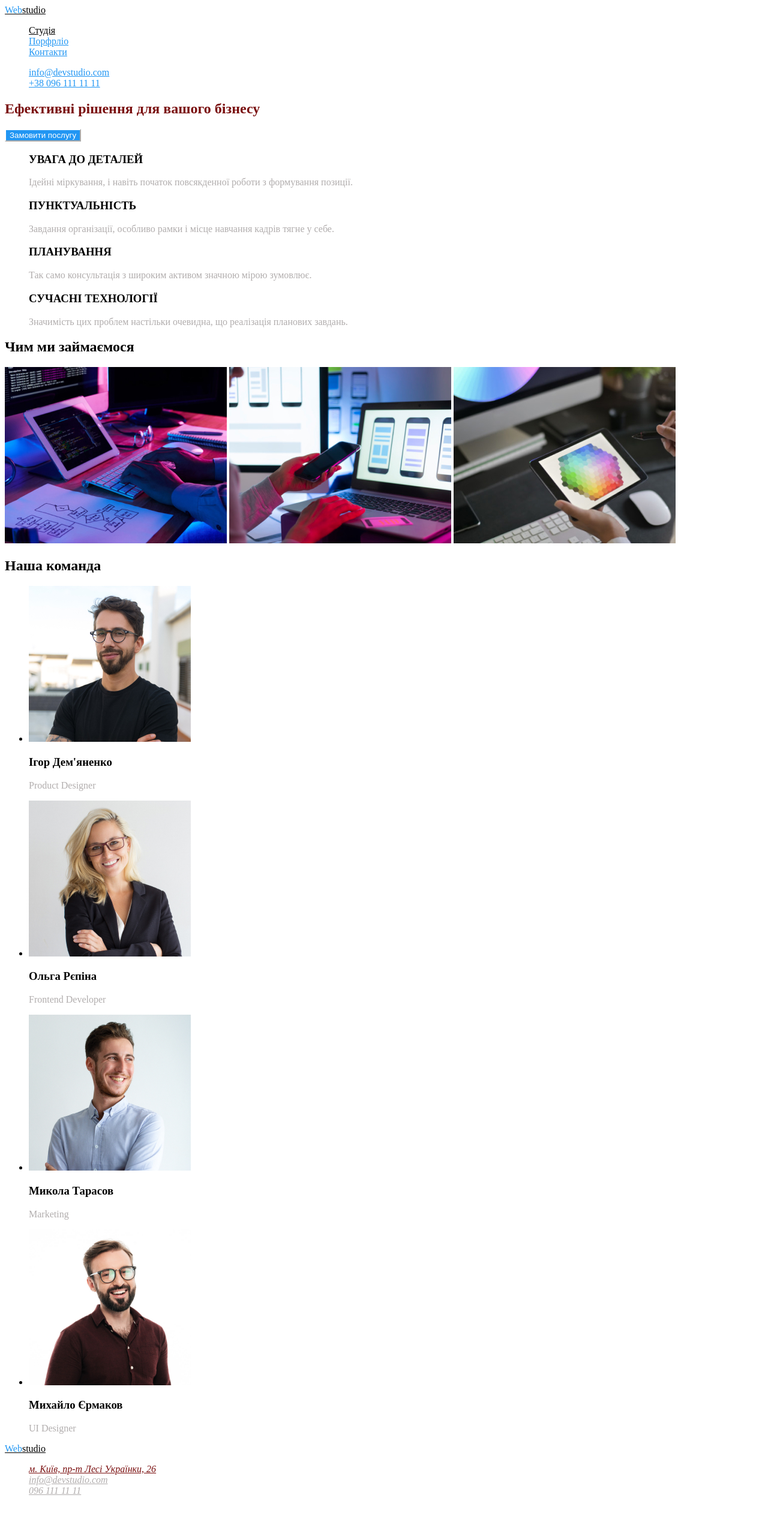
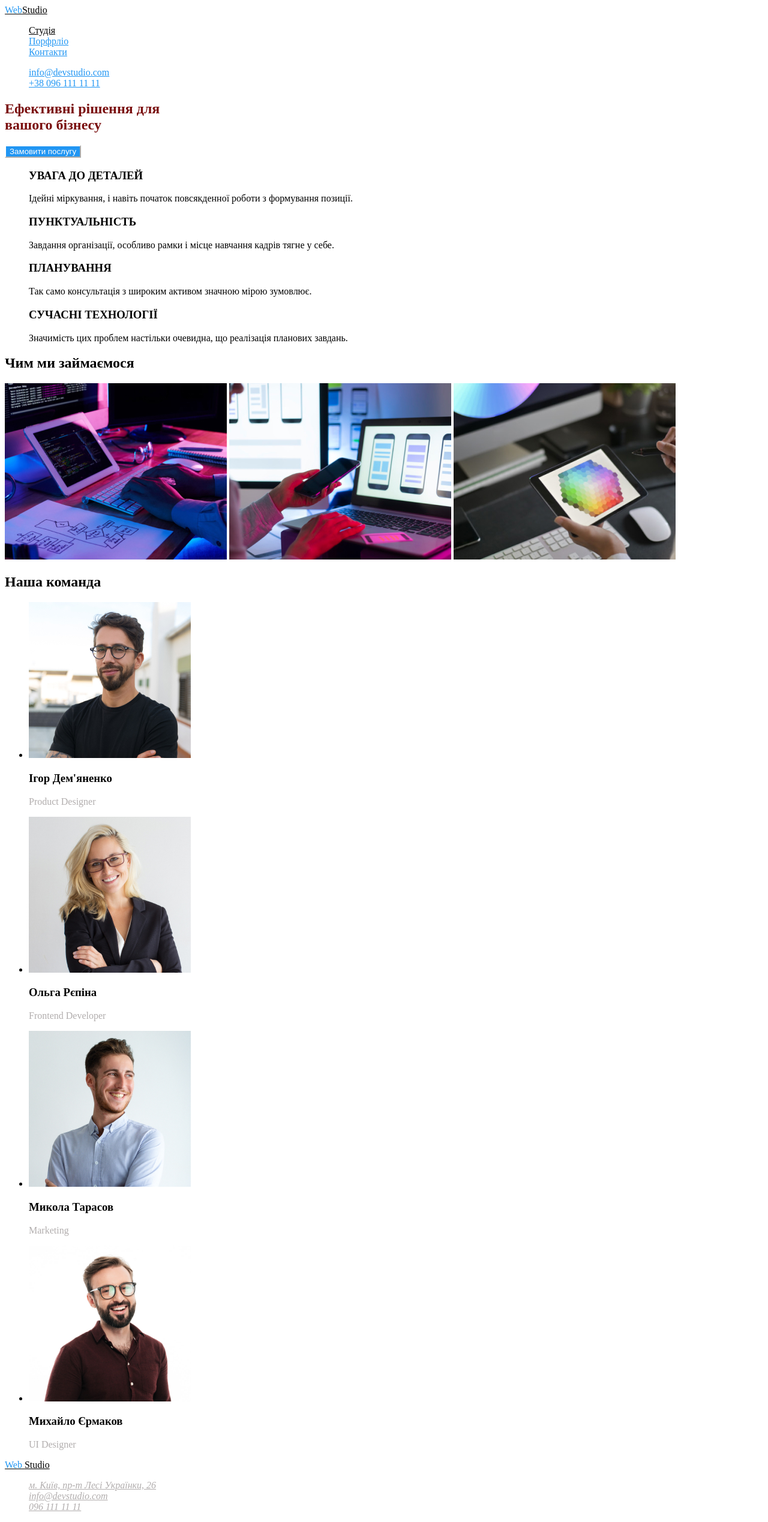
Before and after one commit to yarovoy16/goit-markup-hw-02, a plain HTML site: page index.html in a window 1280 px wide. Shown: the whole page at 60% size. Before the commit the page ends 2511 px from the top, so only its background shows below. Drawn offline with Linux system fonts and the light colour scheme.

Commit message:
навигация, футер, шрифты

```diff
--- a/index.html
+++ b/index.html
@@ -5,18 +5,21 @@
   <meta http-equiv="X-UA-Compatible" content="IE=edge" />
   <meta name="viewport" content="width=device-width, initial-scale=1.0" />
   <title>Веб-студія</title>
+  <link href="https://fonts.googleapis.com/css2?family=Raleway:wght@700&family=Roboto:wght@500;700;900&display=swap"
+    rel="stylesheet">
   <link rel="stylesheet" href="./css/common.css" />
   <link rel="stylesheet" href="./css/main.css" />
 </head>
+
 <body>
   <header>
     <nav>
-        <a href="./index.html" class="logo" ><span class="accent">Web</span>studio </a>
+      <a href="./index.html" class="logo"><span class="accent">Web</span>Studio </a>
       <!-- основные разделы сайта -->
       <ul class="site-nav list">
-          <li><a href=""class="link current">Студія</a></li>
+        <li><a href="" class="link current">Студія</a></li>
         <li><a href="./portfolio.html" target="_blank" class="link">Порфрліо</a></li>
-          <li><a href=""class="link">Контакти</a></li>
+        <li><a href="" class="link">Контакти</a></li>
       </ul>
     </nav>
     <!--контакты-->
@@ -28,15 +31,15 @@
   <main>
     <!-- hero -->
     <section class="section">
-        <h1 class="title">Ефективні рішення для вашого бізнесу</h1>
+      <h1 class="title">Ефективні рішення для <br> вашого бізнесу</h1>
       <button class="button">Замовити послугу</button>
     </section>
 
-      <section class="section">
+    <section class="section1">
       <!-- <h2 class="section-title">Особливості</h2> -->
       <ul class="list">
         <li>
-            <h3>УВАГА ДО ДЕТАЛЕЙ</h3>
+          <h3 class="section-title">УВАГА ДО ДЕТАЛЕЙ</h3>
           <p>Ідейні міркування, і навіть початок повсякденної роботи з формування позиції.</p>
         </li>
 
@@ -57,7 +60,7 @@
       </ul>
     </section>
 
-      <section class="section">
+    <section class="section2">
       <h2 class="section-title">Чим ми займаємося</h2>
       <div>
         <img src="./images/box1.jpg" alt="фото1" width="370" height="294" />
@@ -96,15 +99,17 @@
     </section>
   </main>
 
-    <footer>
-      <a href="./index.html" class="logo"><span class="accent">Web</span>studio </a>
+  <footer class="footer">
+    <a href="./index.html" class="logo"><span class="accent">Web</span> <span class="accent2">Studio</span> </a>
     <address>
       <ul class="adress list">
-          <li><a href="https://goo.gl/maps/ByxKRBc1EHc3Btoa6" class="link-adress" target="_blank">м. Київ, пр-т Лесі Українки, 26</a></li>
+        <li><a href="https://goo.gl/maps/ByxKRBc1EHc3Btoa6" class="link" target="_blank"><span class="adress-name"> м.
+              Київ, пр-т Лесі Українки, 26</span></a></li>
         <li><a href="mailto:info@devstudio.com" class="link">info@devstudio.com</a></li>
         <li><a href="tel:096 111 11 11" class="link">096 111 11 11</a></li>
       </ul>
     </address>
   </footer>
 </body>
+
 </html>
```
Lines whose indentation alone changed are shown as unchanged.
